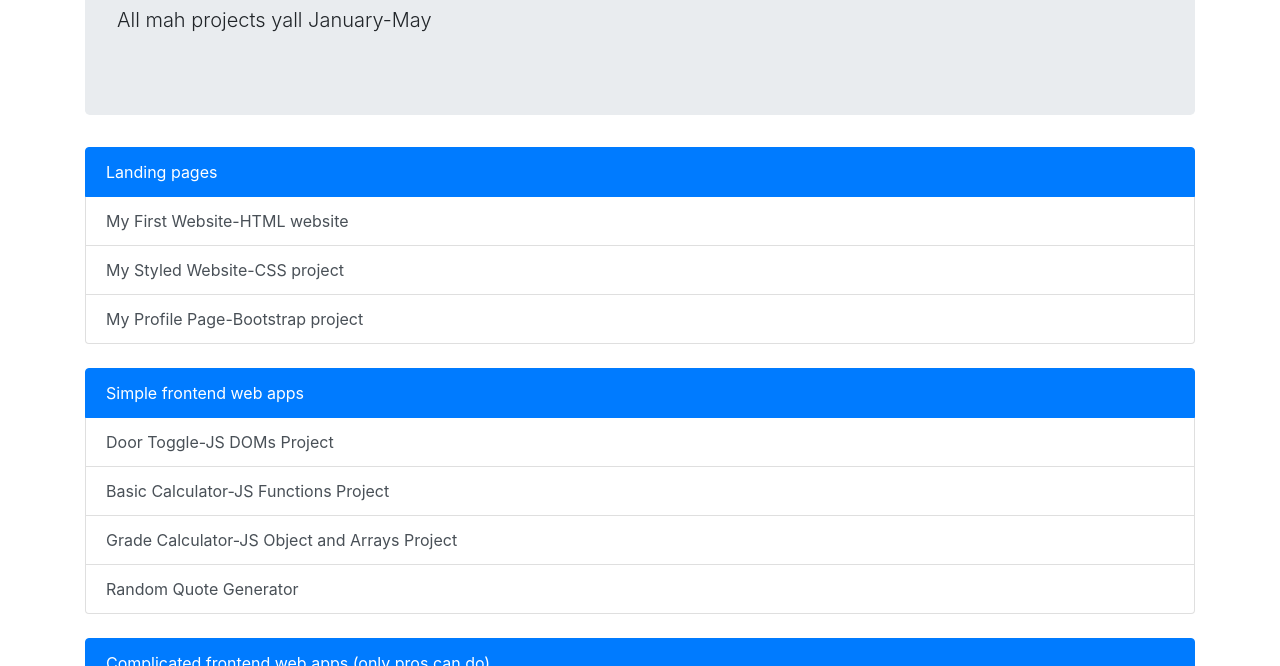
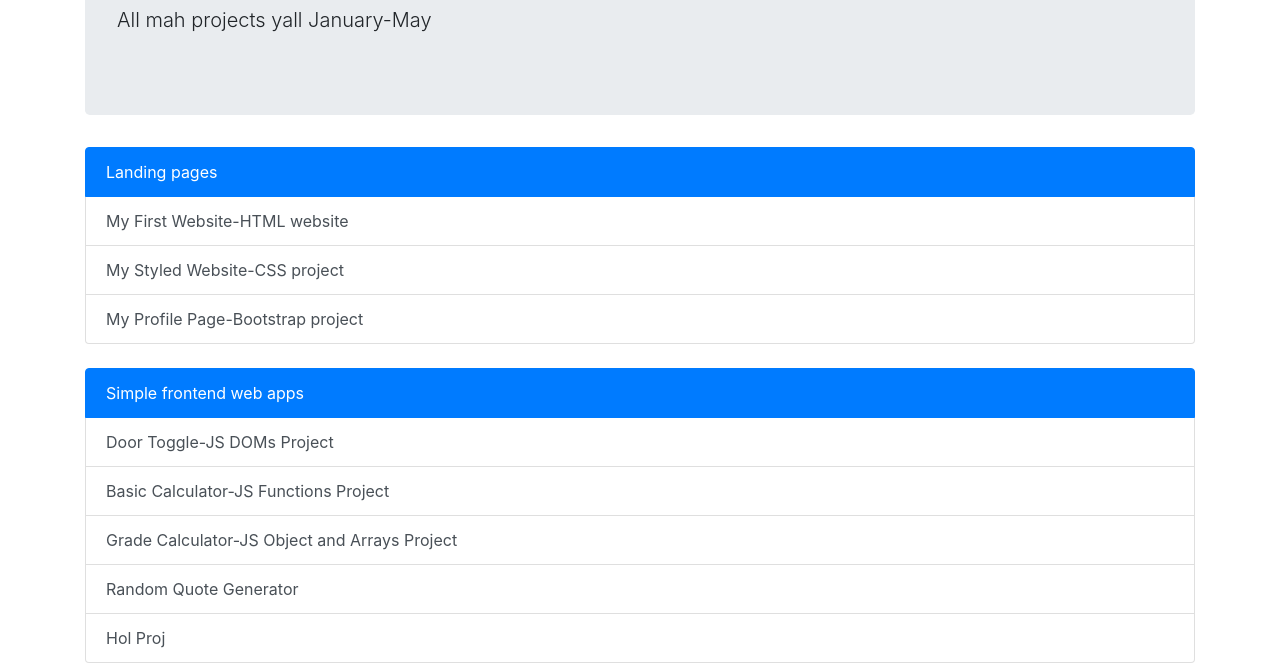
Before and after one commit to sofiyyahabeeb/MP-List-of-projects, a plain HTML site: page index.html in a window 1280 px wide. Shown: the part 134-800 px from the top of the page. Drawn offline with nearby package versions, Linux system fonts and the light colour scheme.

Commit message:
added link to new hol proj

```diff
--- a/index.html
+++ b/index.html
@@ -47,6 +47,9 @@
                 class="list-group-item list-group-item-action">Grade Calculator-JS Object and Arrays Project</a>
             <a href=" https://sofiyyahabeeb.github.io/MP-JS4-quote-/" target="_blank"
                 class="list-group-item list-group-item-action">Random Quote Generator</a>
+            <a href=" https://sofiyyahabeeb.github.io/my-cacat-project-hw/" target="_blank"
+                class="list-group-item list-group-item-action">Hol Proj</a>
+
 
         </div>
         <br>
```
